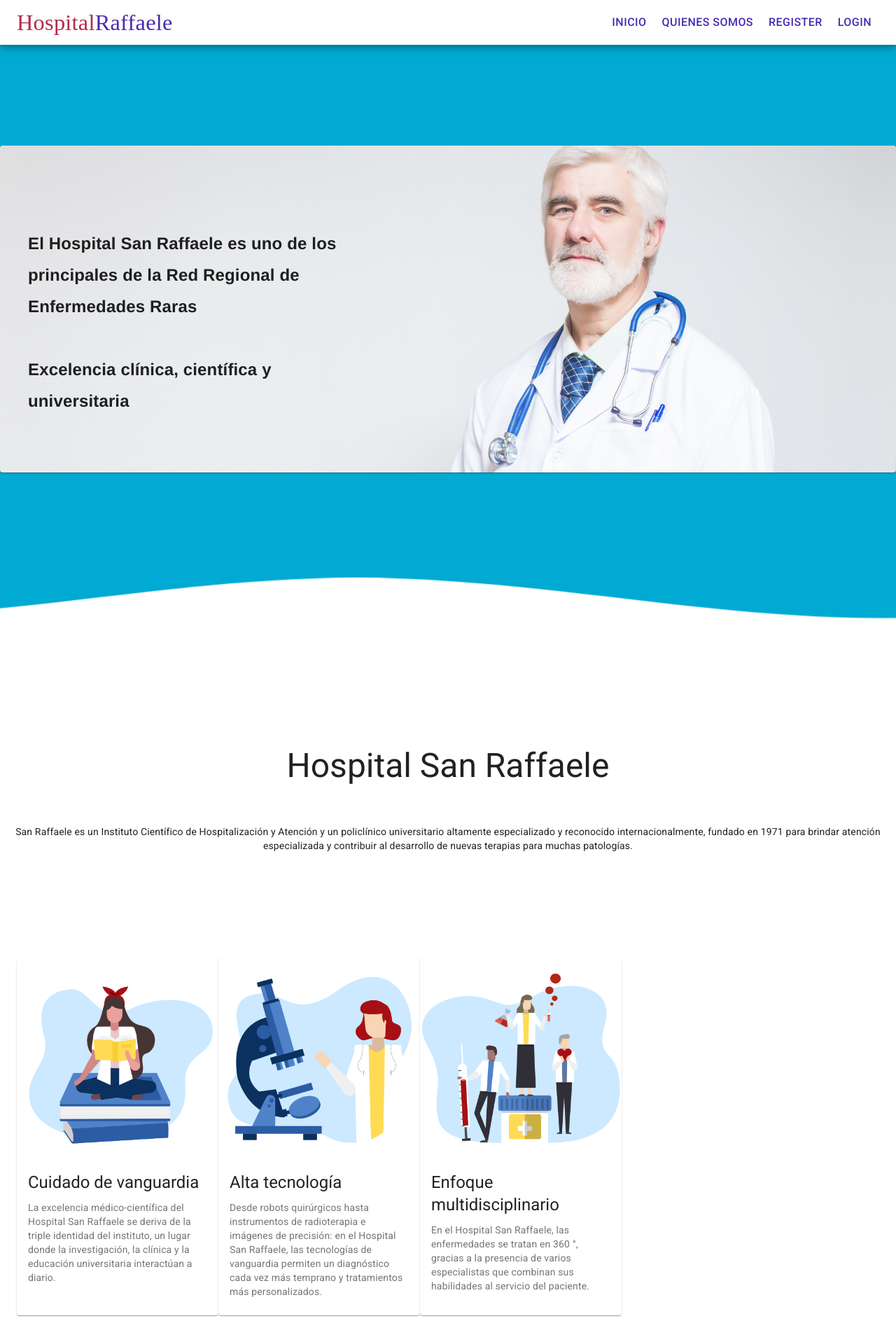
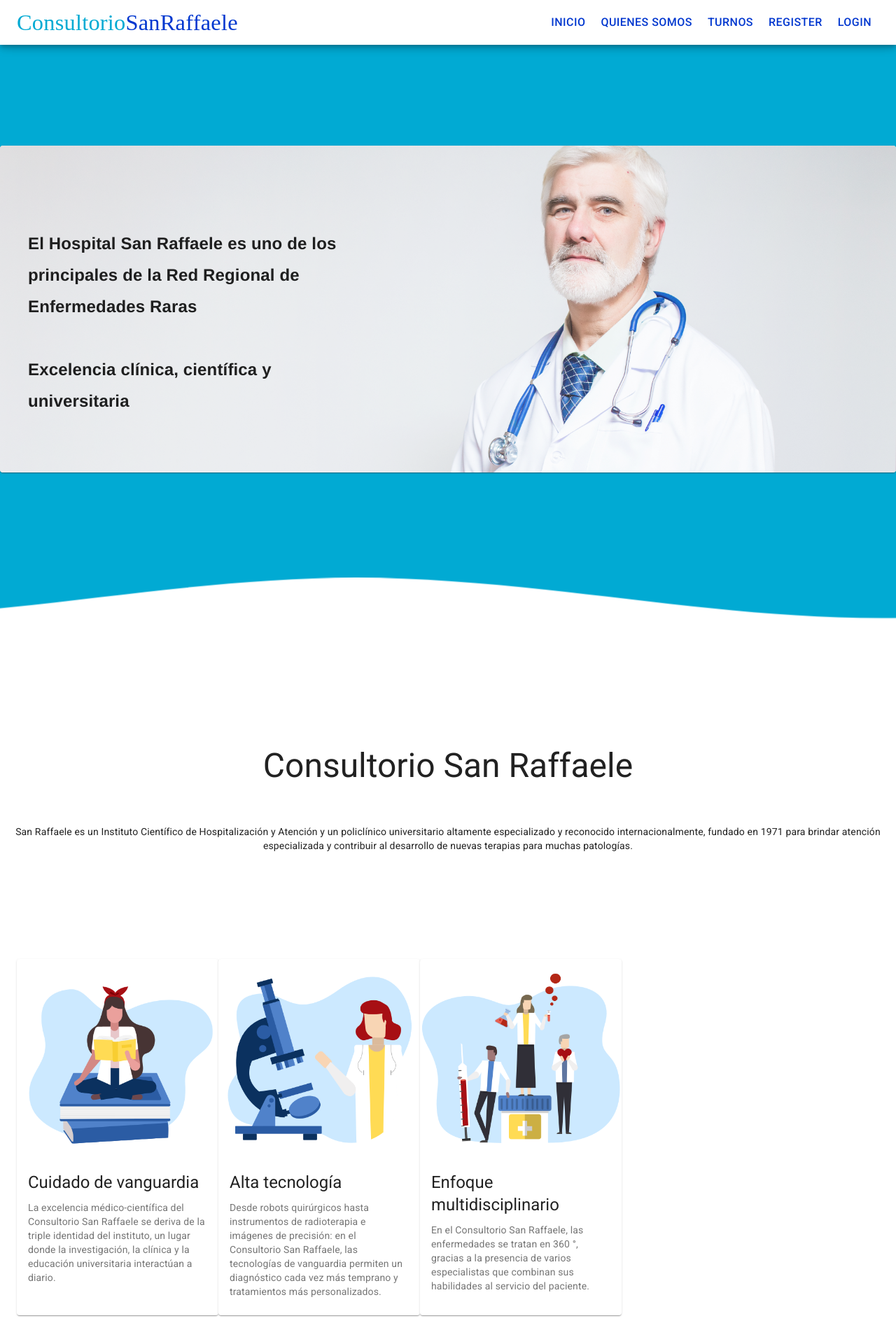
Before and after one commit to AugustoSaporiti/Aplicaciones-Interactivas, a React (Create React App) app in the folder hospitalraffaele/: page /QuienesSomos in a window 1280 px wide. Shown: the top 1920 px of the page at 70% size. Built offline with nearby package versions, Linux system fonts and the light colour scheme; a web font is replaced by a local one.

Commit message:
Arreglos esteticos: cambie los colores del theme. Cambie la palabra hospital por consultorio. Cambie los titulos de los NavBars para que queden iguales.

```diff
--- a/hospitalraffaele/src/logged_in/components/navigation/NavBar.js
+++ b/hospitalraffaele/src/logged_in/components/navigation/NavBar.js
@@ -242,7 +242,7 @@
                 display="inline"
                 color="secondary"
               >
-                Rafaele
+                SanRaffaele
               </Typography>
             </Hidden>
           </Box>
--- a/hospitalraffaele/src/logged_out/components/home/Cuerpo.js
+++ b/hospitalraffaele/src/logged_out/components/home/Cuerpo.js
@@ -23,7 +23,7 @@
     <div style={{ backgroundColor: "#FFFFFF" }}>
       <div className="container-fluid lg-p-top">
         <Typography variant="h3" align="center" className="lg-mg-bottom">
-        Hospital San Raffaele
+        Consultorio San Raffaele
         <br></br>
         <br></br>
         <Typography variant="body2" paragraph>
@@ -45,7 +45,7 @@
         Cuidado de vanguardia
           </Typography>
         <Typography variant="body2" color="textSecondary" component="p">
-        La excelencia médico-científica del Hospital San Raffaele se deriva de la triple identidad del instituto, un lugar donde la investigación, la clínica y la educación universitaria interactúan a diario.
+        La excelencia médico-científica del Consultorio San Raffaele se deriva de la triple identidad del instituto, un lugar donde la investigación, la clínica y la educación universitaria interactúan a diario.
         </Typography>
       </CardContent>
         </Card>
@@ -60,7 +60,7 @@
         Alta tecnología
           </Typography>
         <Typography variant="body2" color="textSecondary" component="p">
-        Desde robots quirúrgicos hasta instrumentos de radioterapia e imágenes de precisión: en el Hospital San Raffaele, las tecnologías de vanguardia permiten un diagnóstico cada vez más temprano y tratamientos más personalizados.
+        Desde robots quirúrgicos hasta instrumentos de radioterapia e imágenes de precisión: en el Consultorio San Raffaele, las tecnologías de vanguardia permiten un diagnóstico cada vez más temprano y tratamientos más personalizados.
         </Typography>
       </CardContent>
         </Card>
@@ -75,7 +75,7 @@
         Enfoque multidisciplinario
           </Typography>
         <Typography variant="body2" color="textSecondary" component="p">
-        En el Hospital San Raffaele, las enfermedades se tratan en 360 °, gracias a la presencia de varios especialistas que combinan sus habilidades al servicio del paciente.
+        En el Consultorio San Raffaele, las enfermedades se tratan en 360 °, gracias a la presencia de varios especialistas que combinan sus habilidades al servicio del paciente.
         </Typography>
       </CardContent>
         </Card>
--- a/hospitalraffaele/src/logged_out/components/navigation/NavBar.js
+++ b/hospitalraffaele/src/logged_out/components/navigation/NavBar.js
@@ -61,11 +61,11 @@
       name: "Quienes Somos",
       icon: <EventIcon className="text-white" />
     },
-    // {
-    //   name: "Turnos",
-    //   onClick: openRegisterDialog,
-    //   icon: <EventIcon className="text-white" />
-    // },
+    {
+       name: "Turnos",
+       onClick: openLoginDialog,
+       icon: <EventIcon className="text-white" />
+     },
     // {
     //   link: "/blog",
     //   name: "Blog",
@@ -93,7 +93,7 @@
               display="inline"
               color="primary"
             >
-              Hospital
+              Consultorio
             </Typography>
             <Typography
               variant="h4"
@@ -101,7 +101,7 @@
               display="inline"
               color="secondary"
             >
-              Raffaele
+              SanRaffaele
             </Typography>
           </div>
           <div>
--- a/hospitalraffaele/src/theme.js
+++ b/hospitalraffaele/src/theme.js
@@ -1,8 +1,8 @@
 import { createMuiTheme, responsiveFontSizes } from "@material-ui/core";
 
 // colors
-const primary = "#b3294e";
-const secondary = "#4829B2";
+const primary = "#01aad3";
+const secondary = "#0037cf";
 const black = "#343a40";
 const darkBlack = "rgb(36, 40, 44)";
 const background = "#f5f5f5";
```
